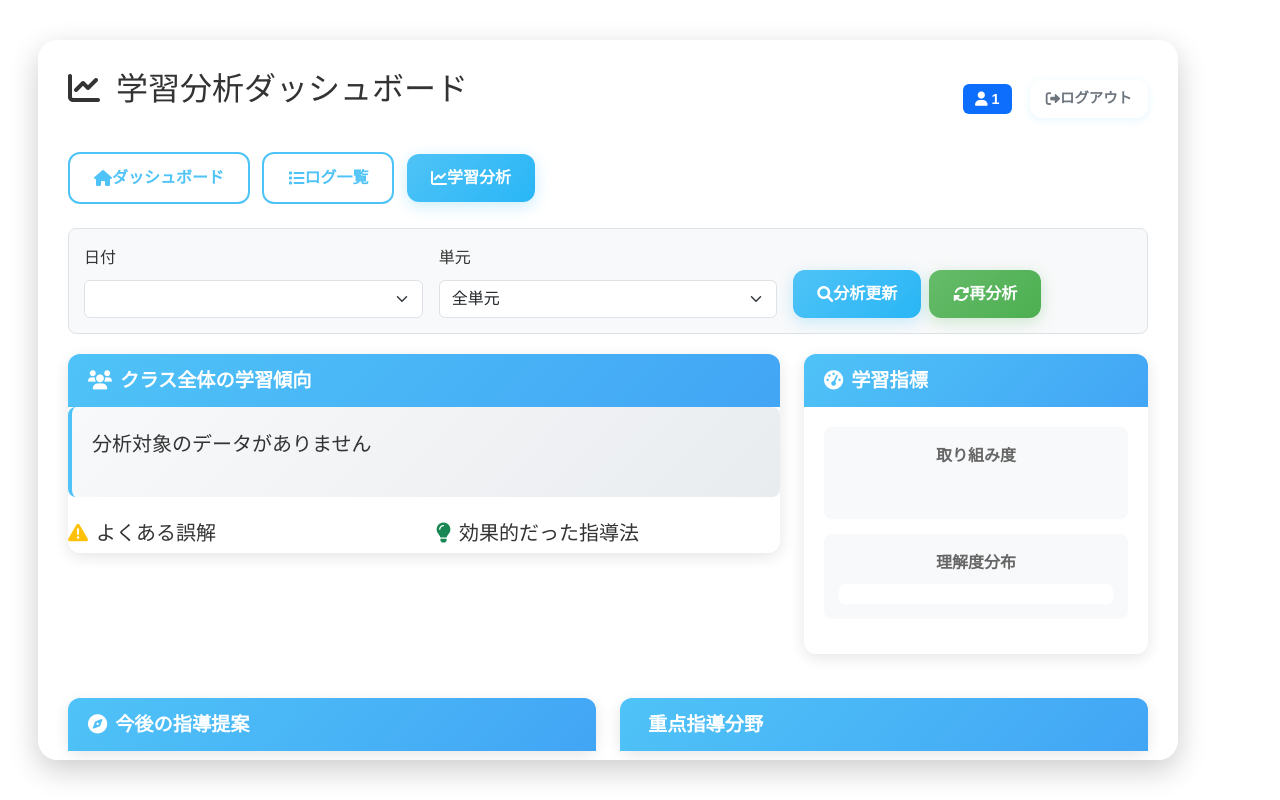
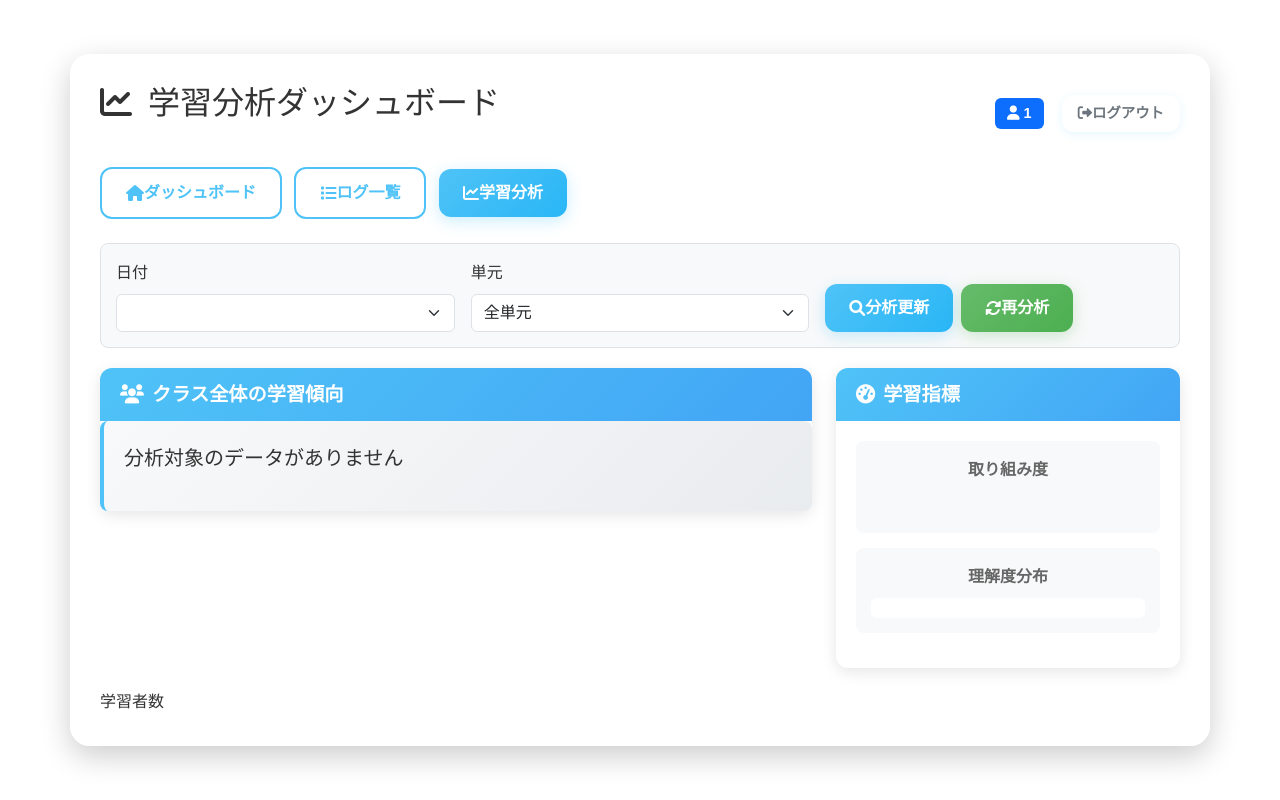
Before and after one commit to nov11masaki/ScienceBuddy, a Flask app: page /teacher/analysis in a window 1280 px wide. Run offline with Flask 3, Linux system fonts and the light colour scheme; the visitor is signed in with stand-in values (Sample User, id 1); lists and menus that the app fills with data are empty.

Commit message:
学習分析機能から指定項目を削除
- よくある誤解の表示を削除
- 効果的だった指導法の表示を削除
- 今後の指導提案の表示を削除
- 重点指導分野の表示を削除
- 分析プロンプトを言語活動支援に特化
- READMEの記述も現状に合わせて修正

```diff
--- a/app.py
+++ b/app.py
@@ -2025,10 +2025,7 @@
 
     if not unit_logs or len(students) == 0:
         return {
-            'overall_trend': '分析対象のデータがありません',
-            'common_misconceptions': [],
-            'effective_approaches': [],
-            'recommendations': []
+            'overall_trend': '分析対象のデータがありません'
         }
 
     # 指導案の内容を取得（特定単元の場合）
@@ -2098,7 +2095,7 @@
 言語活動支援の観点からクラス全体の状況を分析してください。
 
 【分析項目】
-- overall_trend: クラス全体の言語活動の傾向（100文字程度）
+- overall_trend: クラス全体の言語活動の傾向（200文字程度）
 - language_challenges: 児童が共通して抱える言語化の課題を3つ
 - verbalization_level: 言語化能力のレベル（発展中/安定/要支援）
 - dialogue_engagement: 対話への参加状況
--- a/templates/teacher/analysis.html
+++ b/templates/teacher/analysis.html
@@ -77,29 +77,6 @@
                             <div class="trend-summary">
                                 <p class="lead">{{ class_analysis.overall_trend }}</p>
                             </div>
-
-                            <div class="row mt-4">
-                                <div class="col-md-6">
-                                    <h5><i class="fas fa-exclamation-triangle text-warning me-2"></i>よくある誤解</h5>
-                                    <ul class="list-group list-group-flush">
-                                        {% for misconception in class_analysis.common_misconceptions %}
-                                        <li class="list-group-item">
-                                            <i class="fas fa-chevron-right text-warning me-2"></i>{{ misconception }}
-                                        </li>
-                                        {% endfor %}
-                                    </ul>
-                                </div>
-                                <div class="col-md-6">
-                                    <h5><i class="fas fa-lightbulb text-success me-2"></i>効果的だった指導法</h5>
-                                    <ul class="list-group list-group-flush">
-                                        {% for approach in class_analysis.effective_approaches %}
-                                        <li class="list-group-item">
-                                            <i class="fas fa-check text-success me-2"></i>{{ approach }}
-                                        </li>
-                                        {% endfor %}
-                                    </ul>
-                                </div>
-                            </div>
                         </div>
                     </div>
                 </div>
@@ -128,44 +105,7 @@
                 </div>
             </div>
 
-            <!-- 指導提案 -->
-            <div class="row mt-4">
-                <div class="col-md-6">
-                    <div class="recommendations-card">
-                        <div class="card-header">
-                            <h3><i class="fas fa-compass me-2"></i>今後の指導提案</h3>
-                        </div>
-                        <div class="card-body">
-                            <ul class="list-group list-group-flush">
-                                {% for recommendation in class_analysis.recommendations %}
-                                <li class="list-group-item">
-                                    <i class="fas fa-arrow-right text-primary me-2"></i>{{ recommendation }}
-                                </li>
-                                {% endfor %}
-                            </ul>
-                        </div>
-                    </div>
-                </div>
-                <div class="col-md-6">
-                    <div class="improvement-card">
-                        <div class="card-header">
-                            <h3><i class="fas fa-target me-2"></i>重点指導分野</h3>
-                        </div>
-                        <div class="card-body">
-                            <ul class="list-group list-group-flush">
-                                {% for area in class_analysis.improvement_areas %}
-                                <li class="list-group-item">
-                                    <i class="fas fa-bullseye text-danger me-2"></i>{{ area }}
-                                </li>
-                                {% endfor %}
-                            </ul>
-                        </div>
-                    </div>
-                </div>
-            </div>
-        </div>
-
-        <!-- 個別学生分析リンク -->
+            <!-- 個別学生分析リンク -->
                 </div>
 
         <!-- 学習状況統計 -->
```
Also changed, not shown: README.md.
